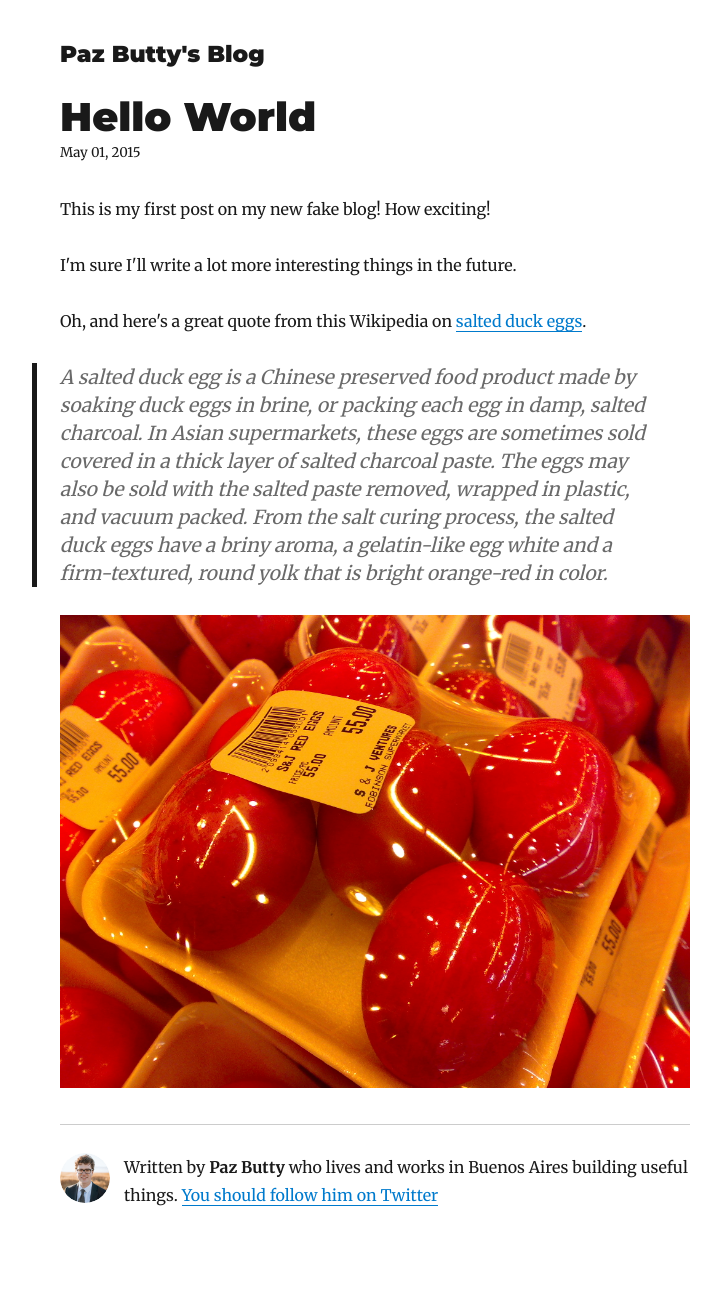
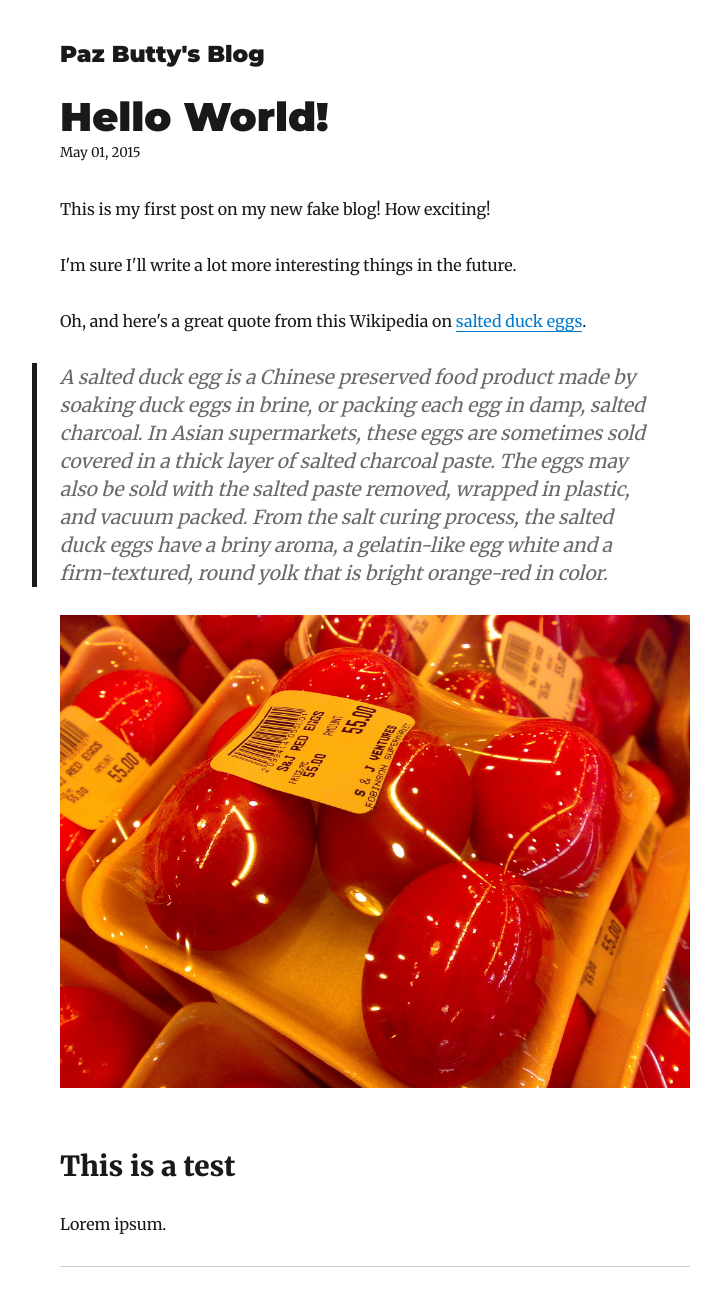
Before and after one commit to pazbutty/pazbutty.github.io, a Gatsby site: page /hello-world/ in a window 1280 px wide. Shown: the top 1292 px of the page, without its empty margins (265-986 px from the left). Built offline with nearby package versions, Linux system fonts and the light colour scheme; Gatsby itself is replaced by a stand-in of ours; some packages are replaced by stand-ins of ours.

Commit message:
Update index.md

```diff
--- a/content/blog/hello-world/index.md
+++ b/content/blog/hello-world/index.md
@@ -1,5 +1,5 @@
 ---
-title: Hello World
+title: Hello World!
 date: "2015-05-01T22:12:03.284Z"
 description: "Hello World"
 ---
@@ -20,3 +20,7 @@ Oh, and here's a great quote from this Wikipedia on
 > firm-textured, round yolk that is bright orange-red in color.
 
 ![Chinese Salty Egg](./salty_egg.jpg)
+
+## This is a test
+
+Lorem ipsum.
```
